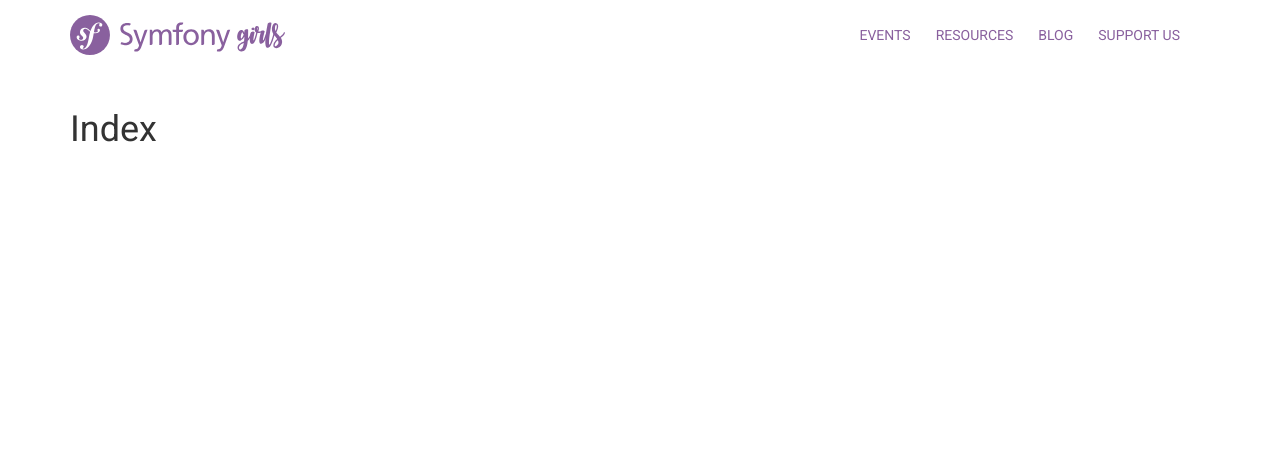
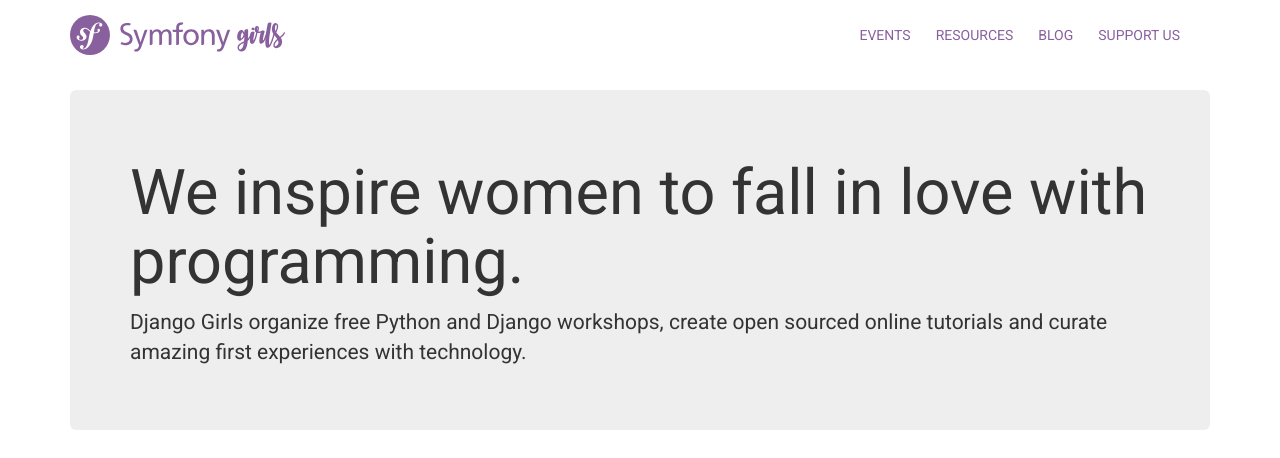
Before and after one commit to Symfonygirls/symfonygirls.github.io, a Jekyll site: the page built from index.html, in a window 1280 px wide. Shown: the top 458 px of the page. Built offline with Jekyll 4.4.1, drawn with Linux system fonts in a browser that asks for light colours; some of the changed text lies outside the part shown; grey boxes are pictures that could not be loaded.

Commit message:
add some fake content (djangogirls)

```diff
--- a/index.html
+++ b/index.html
@@ -4,5 +4,40 @@
 ---
 
 <div class="container">
-    <h1>Index</h1>
+    <div class="jumbotron">
+        <h1>We inspire women to fall in love with programming.</h1>
+        <p>Django Girls organize free Python and Django workshops, create open sourced online tutorials and curate amazing first experiences with technology.</p>
+    </div>
+
+    <div class="row">
+        <div class="col-md-6">
+            <h2>What is Django Girls?</h2>
+
+            <p>Django Girls is a <a href="#">non-profit organization</a> and a community that empowers and helps women to organize free, one-day programming workshops by providing tools, resources and support. We are a volunteer run organization with hundreds of people contributing to bring more amazing women into the world of technology. We are making technology more approachable by creating resources designed with empathy. During each of our events, 30-60 women build their first web application using HTML, CSS, Python and Django.</p>
+        </div>
+        <div class="col-md-6">
+            <iframe width="100%" height="340" src="https://www.youtube.com/embed/xaibRAJ-Hjo" frameborder="0" allowfullscreen></iframe>
+        </div>
+    </div>
+
+    <div class="row">
+        <div class="col-md-6">
+            <h2>Django Girls impact</h2>
+
+            <p>Since 2014, an army of <strong>563 volunteers</strong> in the Django Girls community organized <strong>273 events</strong>. We've been to <strong>193 cities</strong> in <strong>66 countries</strong> (<a href="#">see them all on a map</a>).</p>
+
+            <p>A total of <strong>6731 incredible women attended</strong> events organized by members of our community.</p>
+
+            <p><a href="#">Read our Annual Report to learn about the impact we make »</a></p>
+        </div>
+        <div class="col-md-6">
+            <h2>Bring Django Girls to your city!</h2>
+
+            <p>Is there no Django Girls event in your city? You can help make it happen!</p>
+
+            <p>We open sourced the <a href="#">Organizer Manual</a> that provides you with all information required to organize Django Girls workshop. By volunteering to organize, you're joining a vibrant and supportive community of 563 organizers all over the world!</p>
+
+            <p><a class="btn btn-primary" href="#">Apply to organize a workshop</a></p>
+        </div>
+    </div>
 </div>
```
